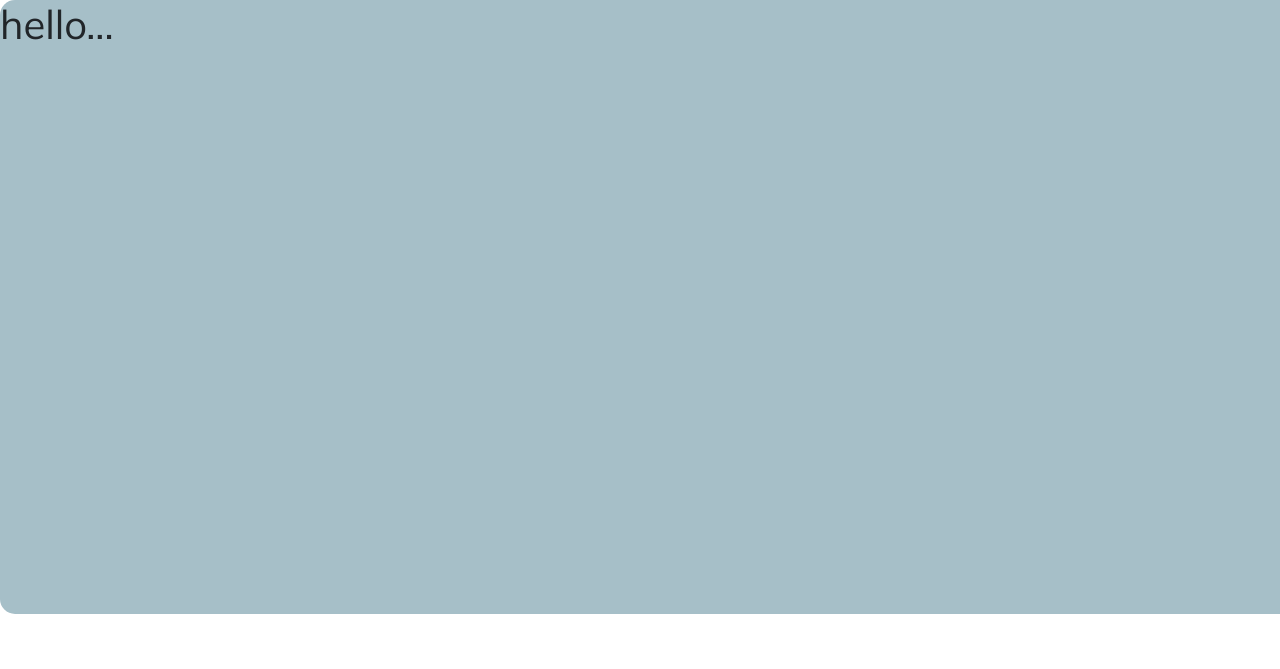
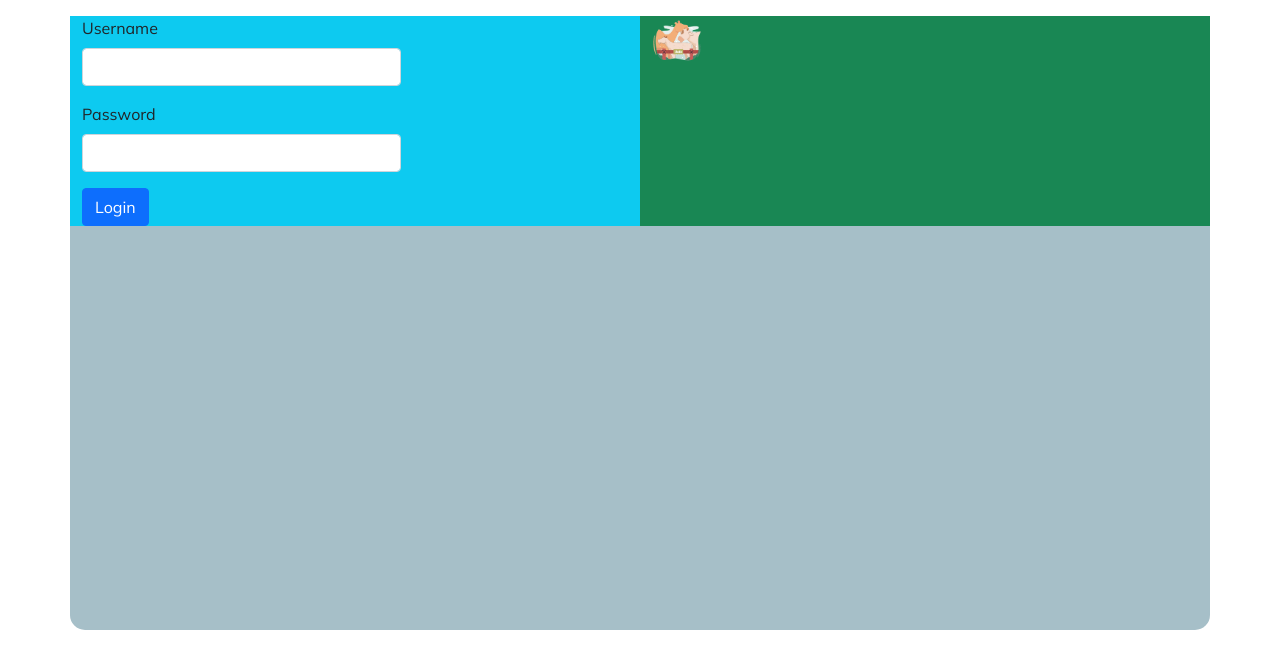
Before and after one commit to AzzahraGeubrina/Qurbuen, a Django app: page / in a window 1280 px wide. Shown: the part 66-735 px from the top of the page. Run offline with Django 4.2, Linux system fonts and the light colour scheme.

Commit message:
Updated Login Page

```diff
--- a/qurbuen/templates/qurbuen/index.html
+++ b/qurbuen/templates/qurbuen/index.html
@@ -35,8 +35,27 @@
     </header>
 
     <main>
-      <div class="green-box">
-        <h1>hello...</h1>
+      <div class="container green-box mt-3">
+        <div class="row">
+          <div class="col-lg-6 bg-info">
+            <!-- form login -->
+            <form>
+              <div class="col-sm-7 mb-3">
+                <label for="username" class="form-label">Username</label>
+                <input type="text" class="form-control" id="username" autocomplete="off">
+              </div>
+              <div class="col-sm-7 mb-3">
+                <label for="password" class="form-label">Password</label>
+                <input type="password" class="form-control" id="password" autocomplete="off">
+              </div>
+              <button type="submit" class="btn btn-primary">Login</button>
+            </form>
+          </div>
+          <!-- image -->
+          <div class="col-lg-6 bg-success">
+            <img class="logo" src="{% static 'qurbuen/img/animal.png' %}" alt="logo.png" />
+          </div>
+        </div>
       </div>
     </main>
 
```
Also changed, not shown: qurbuen/static/qurbuen/img/animal.png (added).
